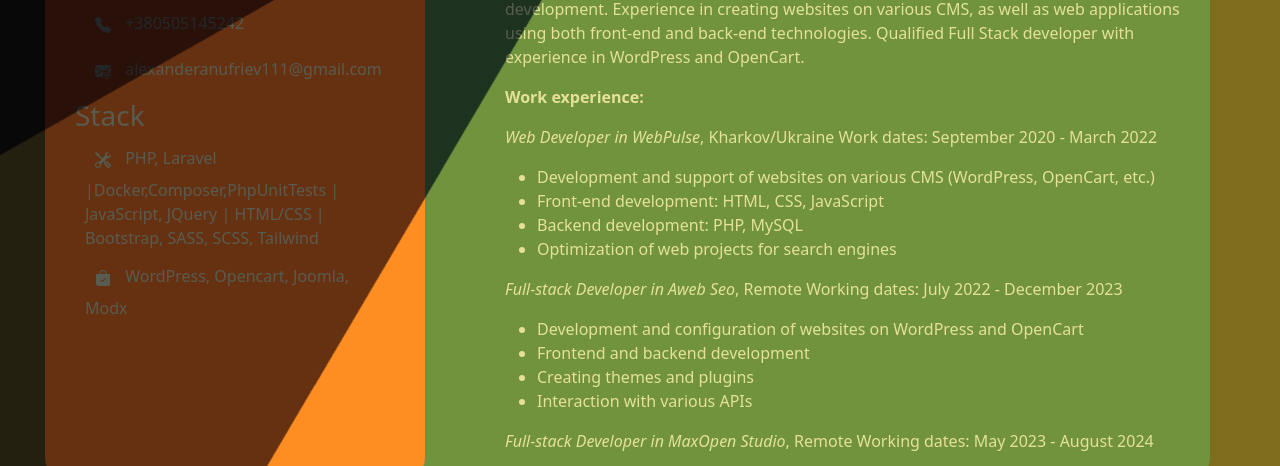
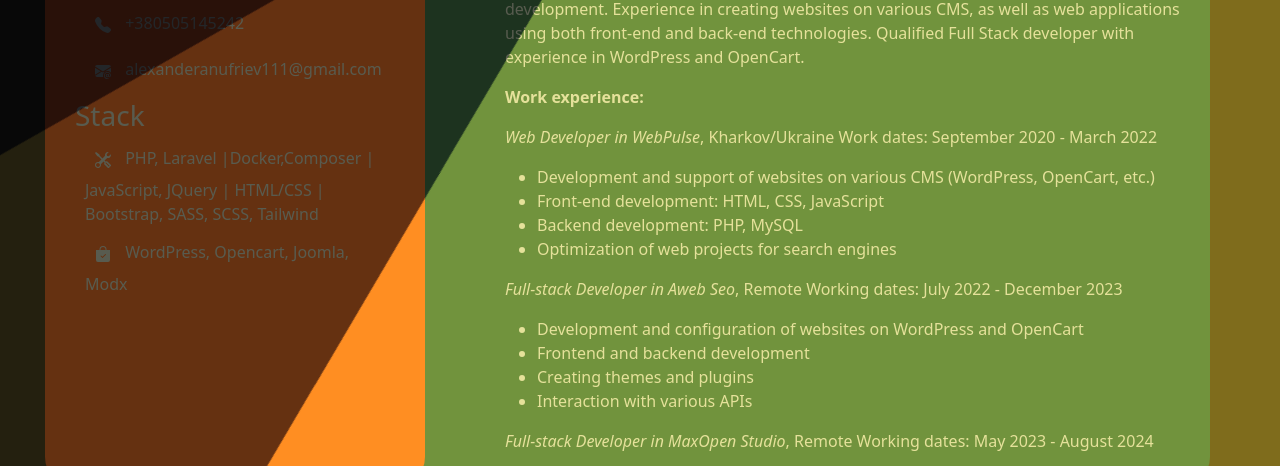
Before and after one commit to alex1ander/me, a plain HTML site: page index.html in a window 1280 px wide. Shown: the part 263-729 px from the top of the page. Drawn offline with nearby package versions, Linux system fonts and the light colour scheme.

Commit message:
Update index.html

```diff
--- a/index.html
+++ b/index.html
@@ -50,7 +50,7 @@
                         <svg xmlns="http://www.w3.org/2000/svg" width="16" height="16" fill="currentColor" class="bi bi-tools" viewBox="0 0 16 16">
                             <path d="M1 0 0 1l2.2 3.081a1 1 0 0 0 .815.419h.07a1 1 0 0 1 .708.293l2.675 2.675-2.617 2.654A3.003 3.003 0 0 0 0 13a3 3 0 1 0 5.878-.851l2.654-2.617.968.968-.305.914a1 1 0 0 0 .242 1.023l3.27 3.27a.997.997 0 0 0 1.414 0l1.586-1.586a.997.997 0 0 0 0-1.414l-3.27-3.27a1 1 0 0 0-1.023-.242L10.5 9.5l-.96-.96 2.68-2.643A3.005 3.005 0 0 0 16 3q0-.405-.102-.777l-2.14 2.141L12 4l-.364-1.757L13.777.102a3 3 0 0 0-3.675 3.68L7.462 6.46 4.793 3.793a1 1 0 0 1-.293-.707v-.071a1 1 0 0 0-.419-.814zm9.646 10.646a.5.5 0 0 1 .708 0l2.914 2.915a.5.5 0 0 1-.707.707l-2.915-2.914a.5.5 0 0 1 0-.708M3 11l.471.242.529.026.287.445.445.287.026.529L5 13l-.242.471-.026.529-.445.287-.287.445-.529.026L3 15l-.471-.242L2 14.732l-.287-.445L1.268 14l-.026-.529L1 13l.242-.471.026-.529.445-.287.287-.445.529-.026z"/>
                         </svg>
-                        <span>PHP, Laravel |Docker,Composer,PhpUnitTests | JavaScript, JQuery | HTML/CSS | Bootstrap, SASS, SCSS, Tailwind</span>
+                        <span>PHP, Laravel |Docker,Composer | JavaScript, JQuery | HTML/CSS | Bootstrap, SASS, SCSS, Tailwind</span>
                     </p>
 
                     <p>
```
